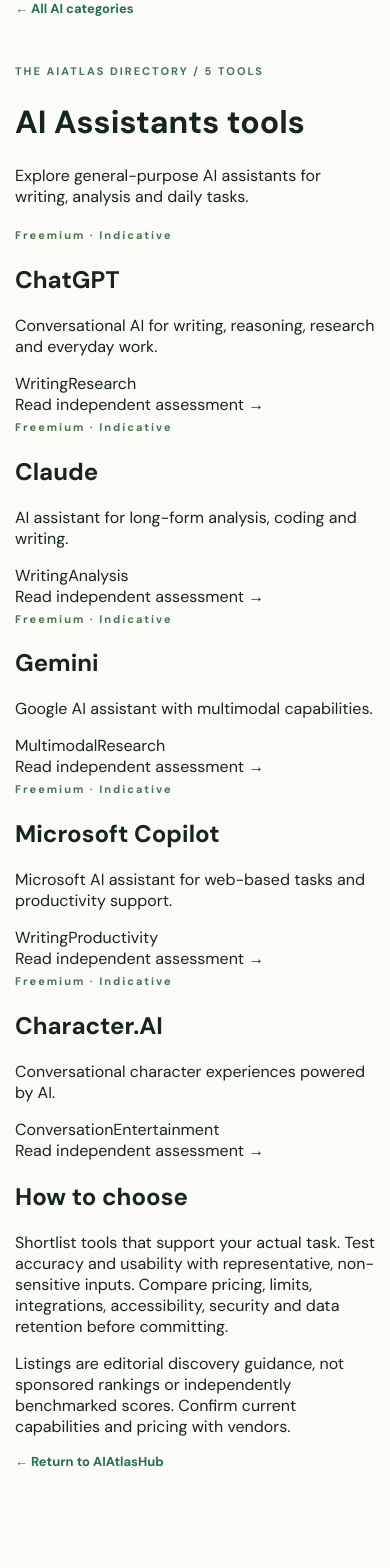
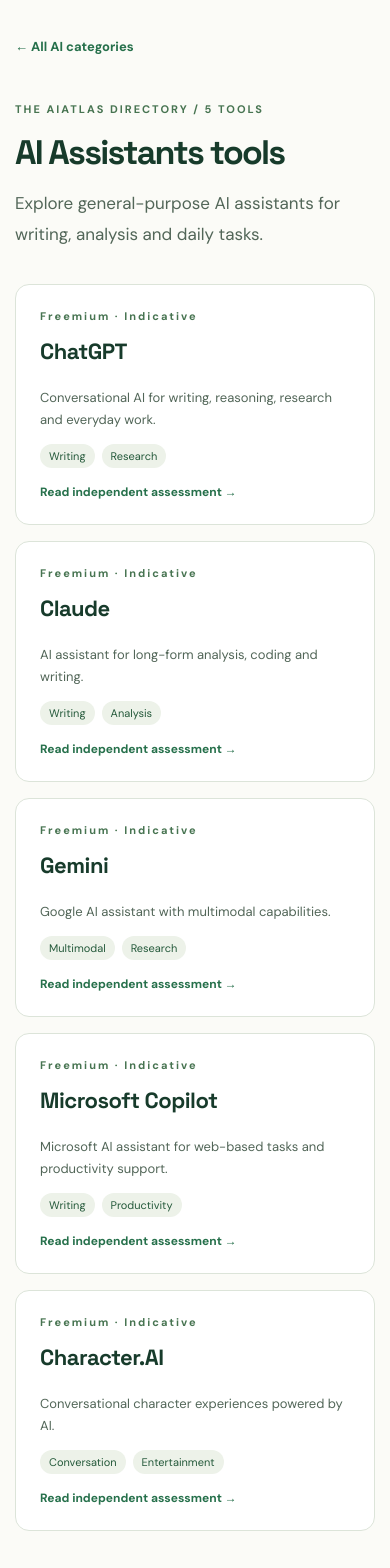
Before and after one commit to rajat-ray/AIAtlasHub, a Next.js app: page /categories/ai-assistants in a window 390 px wide. Shown: the top 1568 px of the page. Before the commit the page ends 1512 px from the top, so only its background shows below. Built offline with nearby package versions, Linux system fonts and the light colour scheme; no server answers.

Commit message:
Style responsive SEO category landing pages

```diff
--- a/app/globals.css
+++ b/app/globals.css
@@ -156,3 +156,24 @@ a:focus-visible,button:focus-visible,input:focus-visible,select:focus-visible{ou
 .tool-card .visit-btn[href]{display:inline-flex;align-items:center;gap:4px}
 @media(max-width:950px){.recent-list-grid{grid-template-columns:repeat(2,minmax(0,1fr))}}
 @media(max-width:520px){.recent-list-grid{grid-template-columns:1fr}}
+
+
+/* Category landing pages */
+.category-page{background:#fbfbf7;color:#173b2b;min-height:100vh;padding:38px 0 90px}
+.category-page h1{font:700 clamp(34px,5vw,54px) 'Space Grotesk',sans-serif;letter-spacing:-1.8px;line-height:1.1;margin:16px 0}
+.category-page-lead{max-width:760px;color:#526658;line-height:1.8;font-size:17px;margin-bottom:34px}
+.category-page-grid{display:grid;grid-template-columns:repeat(3,minmax(0,1fr));gap:16px}
+.category-page-grid article{background:#fff;border:1px solid #dce4d9;border-radius:14px;padding:24px;display:flex;flex-direction:column}
+.category-page-grid h2{font:700 22px 'Space Grotesk',sans-serif;margin:14px 0 9px;letter-spacing:-.5px}
+.category-page-grid h2 a{color:#173b2b}
+.category-page-grid p{color:#526658;font-size:13px;line-height:1.7;flex:1}
+.category-page-grid article>a{color:#26704b;font-size:12px;font-weight:800;margin-top:16px}
+.category-page-tags{display:flex;gap:7px;flex-wrap:wrap}
+.category-page-tags span{font-size:11px;border-radius:20px;padding:5px 9px;background:#edf2e9;color:#24593a}
+.category-buying{border-top:1px solid #dce4d9;margin:50px 0 30px;padding-top:26px;max-width:800px}
+.category-buying h2{font:700 27px 'Space Grotesk',sans-serif}
+.category-buying p{font-size:14px;line-height:1.8;color:#526658}
+.category-index-link-note{margin:22px 0 0;font-size:13px;color:#526658}
+.category-index-link-note a{color:#26704b;font-weight:700;text-decoration:underline;text-underline-offset:3px}
+@media(max-width:950px){.category-page-grid{grid-template-columns:repeat(2,minmax(0,1fr))}}
+@media(max-width:580px){.category-page-grid{grid-template-columns:1fr}}
```
